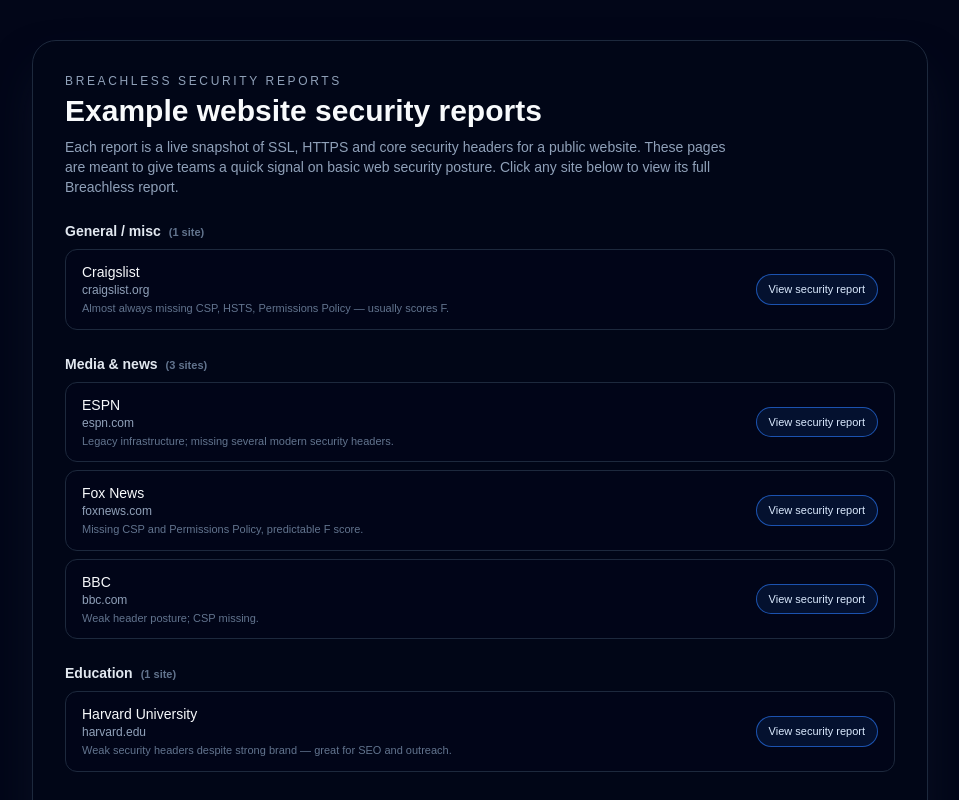
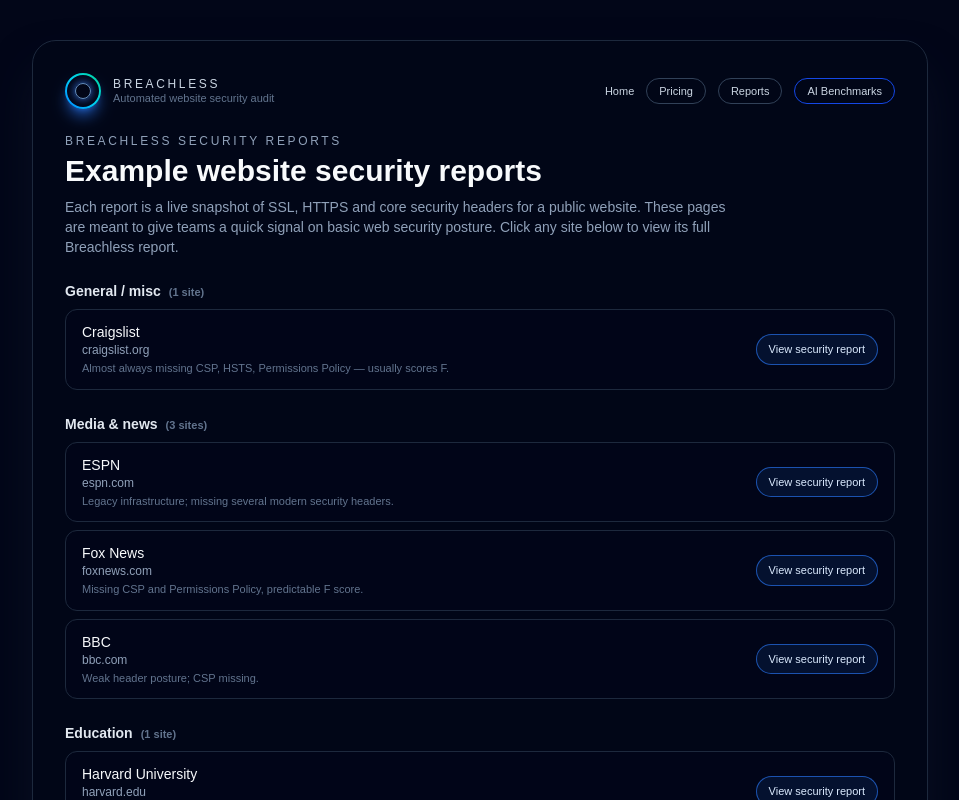
Before and after one commit to breachlessapp/breachless-web, a Next.js app: page /reports in a window 1280 px wide. Shown: the top 800 px of the page, without its empty margins (160-1119 px from the left). Built offline with nearby package versions, Linux system fonts and the light colour scheme.

Commit message:
Fix AI benchmarks nav link

```diff
--- a/app/page.tsx
+++ b/app/page.tsx
@@ -151,15 +151,31 @@ export default function HomePage() {
   <Link href="/" className="hover:text-slate-50 transition">
     Home
   </Link>
+
   <Link
     href="/pricing"
     className="rounded-full border border-slate-700 bg-slate-950/70 px-3 py-1 hover:border-slate-500 hover:text-slate-50 transition"
   >
     Pricing
   </Link>
+
+  <Link
+    href="/reports"
+    className="rounded-full border border-slate-700 bg-slate-950/70 px-3 py-1 hover:border-slate-500 hover:text-slate-50 transition"
+  >
+    Reports
+  </Link>
+
+  <Link
+    href="/benchmarks/ai-startups"
+    className="rounded-full border border-blue-700 bg-slate-950/70 px-3 py-1 hover:border-blue-500 hover:text-slate-50 transition"
+  >
+    AI Benchmarks
+  </Link>
 </nav>
             </div>
           </header>
+
 
           {/* Main content grid */}
           <div className="grid gap-8 md:grid-cols-[minmax(0,3fr)_minmax(0,2.5fr)] items-start">
@@ -440,6 +456,15 @@ export default function HomePage() {
               posture and catch easy-to-fix issues before they become real
               risks.
             </p>
+            <div className="mt-4">
+
+              <Link
+                href="/benchmarks/ai-startups"
+                className="text-blue-400 underline hover:text-blue-300 text-sm"
+                >
+                See AI startup security benchmarks →
+             </Link>
+           </div>
 
             <div className="mt-6">
               <Link
--- a/app/reports/page.tsx
+++ b/app/reports/page.tsx
@@ -33,8 +33,54 @@ export default function ReportsIndexPage() {
   return (
     <div className="min-h-screen bg-slate-950 text-slate-100 flex items-center justify-center px-4 py-10">
       <div className="w-full max-w-4xl rounded-3xl border border-slate-800 bg-slate-950/90 p-6 md:p-8 shadow-2xl shadow-slate-900/90">
-        {/* Header */}
-        <header className="mb-6">
+        {/* Top header with logo + nav */}
+        <header className="mb-6 flex items-center justify-between gap-3">
+          <div className="flex items-center gap-3">
+            <div className="h-9 w-9 rounded-full bg-gradient-to-tr from-blue-500 via-cyan-400 to-emerald-400 p-[2px] shadow-lg shadow-blue-500/60">
+              <div className="h-full w-full rounded-full bg-slate-950 flex items-center justify-center">
+                <div className="h-4 w-4 rounded-full border border-blue-300/70 shadow-[0_0_8px_rgba(59,130,246,0.9)]" />
+              </div>
+            </div>
+            <div className="flex flex-col leading-tight">
+              <span className="text-xs uppercase tracking-[0.22em] text-slate-300">
+                Breachless
+              </span>
+              <span className="text-[11px] text-slate-500">
+                Automated website security audit
+              </span>
+            </div>
+          </div>
+
+          <nav className="flex items-center gap-3 text-[11px] text-slate-300">
+            <Link href="/" className="hover:text-slate-50 transition">
+              Home
+            </Link>
+
+            <Link
+              href="/pricing"
+              className="rounded-full border border-slate-700 bg-slate-950/70 px-3 py-1 hover:border-slate-500 hover:text-slate-50 transition"
+            >
+              Pricing
+            </Link>
+
+            <Link
+              href="/reports"
+              className="rounded-full border border-slate-700 bg-slate-950/70 px-3 py-1 hover:border-slate-500 hover:text-slate-50 transition"
+            >
+              Reports
+            </Link>
+
+            <Link
+              href="/benchmarks/ai-startups"
+              className="rounded-full border border-blue-700 bg-slate-950/70 px-3 py-1 hover:border-blue-500 hover:text-slate-50 transition"
+            >
+              AI Benchmarks
+            </Link>
+          </nav>
+        </header>
+
+        {/* Page intro */}
+        <section className="mb-6">
           <p className="text-xs uppercase tracking-[0.22em] text-slate-400">
             Breachless security reports
           </p>
@@ -47,7 +93,7 @@ export default function ReportsIndexPage() {
             quick signal on basic web security posture. Click any site below to
             view its full Breachless report.
           </p>
-        </header>
+        </section>
 
         {/* Category sections */}
         <div className="space-y-6">
```
Lines whose indentation alone changed are shown as unchanged.
